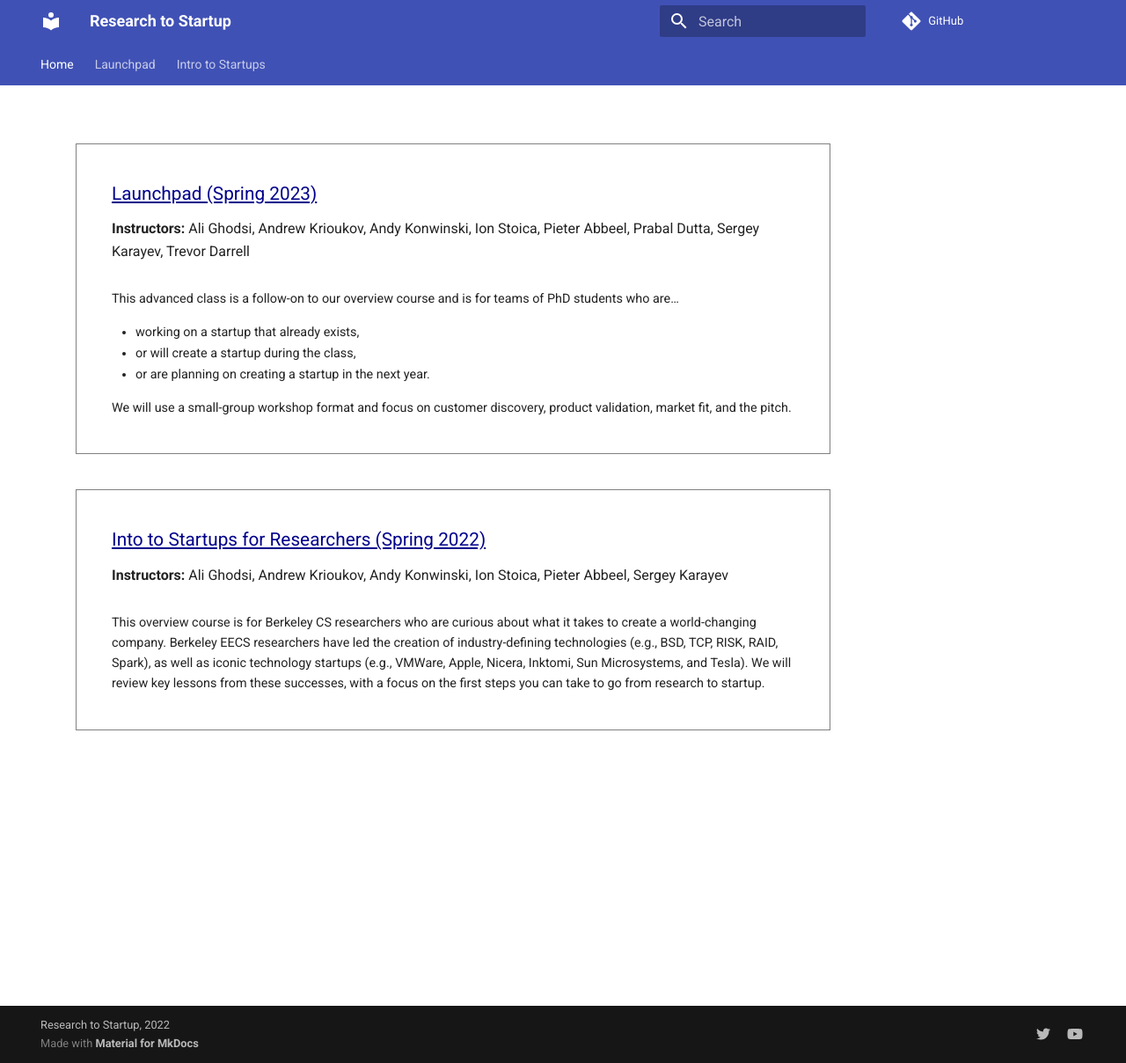
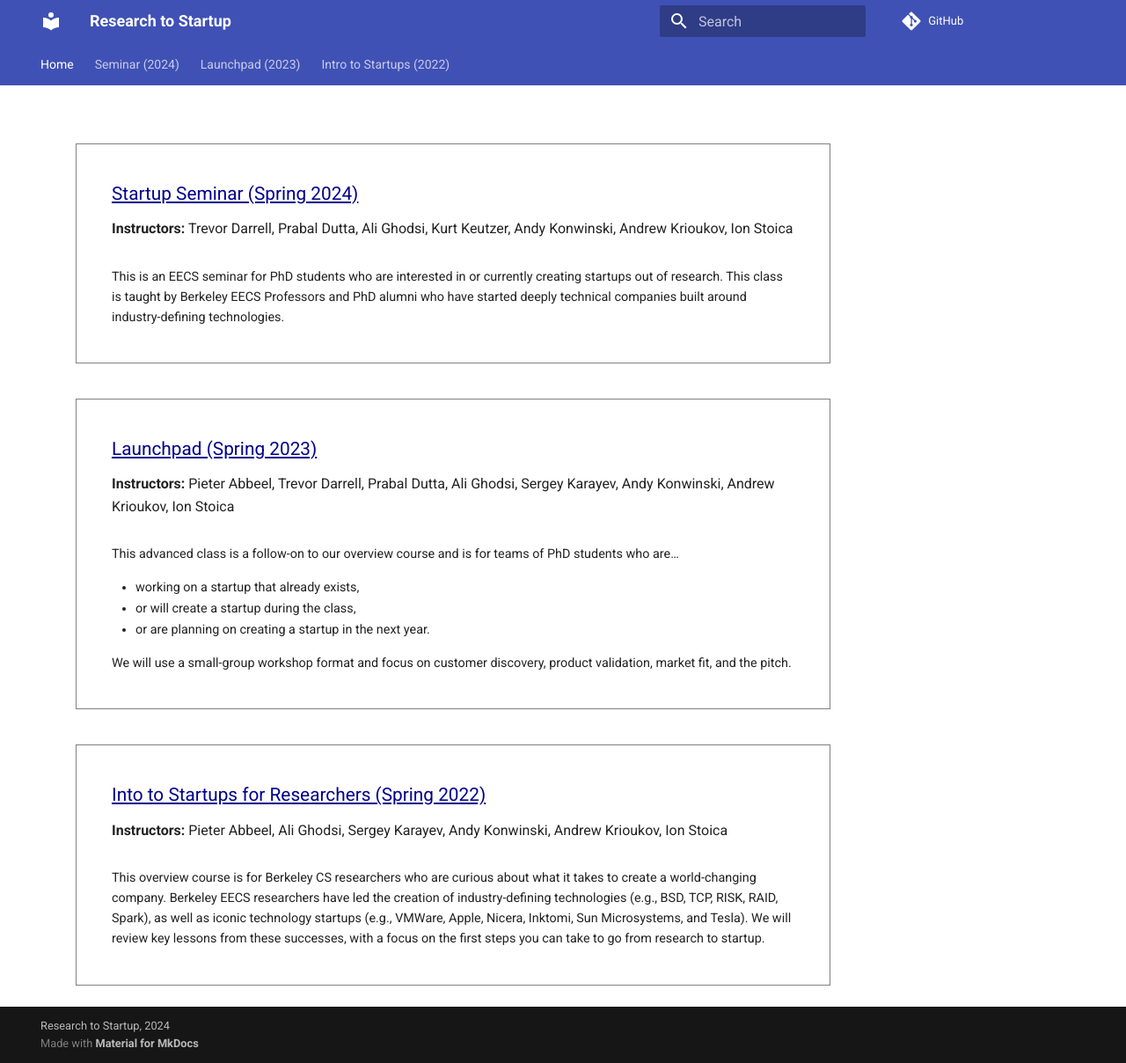
Before and after one commit to research-to-startup/research-to-startup.github.io, an MkDocs documentation site: the page built from docs/index.md, in a window 1280 px wide and 1208 px high. Shown: the whole window at 88% size. Built offline with MkDocs 1.6.1 and Material for MkDocs 9.7.7, drawn with Linux system fonts in a browser that asks for light colours; comment, search, counter and statistics services are not loaded.

Commit message:
add sp2024 seminar course

```diff
--- a/docs/index.md
+++ b/docs/index.md
@@ -6,24 +6,41 @@ hide:
 <h1 class="title"></h1>
 
 <div class="class-summary" style="margin-top:0">
+  <div class="class-name"><a href="seminar-sp24">Startup Seminar (Spring 2024)</a></div>
+
+  <div class="instructor-list"><b>Instructors:</b> Trevor Darrell, Prabal Dutta, Ali Ghodsi, Kurt Keutzer, Andy Konwinski, Andrew Krioukov, Ion Stoica</div>
+
+  <div class="class-description">This is an EECS seminar for PhD students who
+  are interested in or currently creating startups out of research.  This class
+  is taught by Berkeley EECS Professors and PhD alumni who have started deeply
+  technical companies built around industry-defining technologies.
+  </div>
+</div>
+
+<div class="class-summary" style="margin-top:0">
   <div class="class-name"><a href="launchpad-sp23">Launchpad (Spring 2023)</a></div>
 
-  <div class="instructor-list"><b>Instructors:</b> Ali Ghodsi, Andrew Krioukov, Andy Konwinski, Ion Stoica, Pieter Abbeel, Prabal Dutta, Sergey Karayev, Trevor Darrell</div>
+  <div class="instructor-list"><b>Instructors:</b> Pieter Abbeel, Trevor
+  Darrell, Prabal Dutta, Ali Ghodsi, Sergey Karayev, Andy Konwinski, Andrew
+  Krioukov, Ion Stoica</div>
 
-  <div class="class-description">This advanced class is a follow-on to our overview course and is for teams of PhD students who are…
+  <div class="class-description">This advanced class is a follow-on to our
+  overview course and is for teams of PhD students who are…
     <ul>
     <li>working on a startup that already exists,</li>
     <li>or will create a startup during the class,</li>
     <li>or are planning on creating a startup in the next year.</li>
   </ul>
-  We will use a small-group workshop format and focus on customer discovery, product validation, market fit, and the pitch.
+  We will use a small-group workshop format and focus on customer discovery,
+  product validation, market fit, and the pitch.
   </div>
 </div>
 
 <div class="class-summary">
   <div class="class-name"><a href="intro-sp22">Into to Startups for Researchers (Spring 2022)</a></div>
 
-  <div class="instructor-list"><b>Instructors:</b> Ali Ghodsi, Andrew Krioukov, Andy Konwinski, Ion Stoica, Pieter Abbeel, Sergey Karayev</div>
+  <div class="instructor-list"><b>Instructors:</b> Pieter Abbeel, Ali Ghodsi,
+  Sergey Karayev, Andy Konwinski, Andrew Krioukov, Ion Stoica</div>
 
   <div class="class-description">This overview course is for Berkeley CS researchers who are curious about what it
   takes to create a world-changing company. Berkeley EECS researchers have led
--- a/mkdocs.yml
+++ b/mkdocs.yml
@@ -1,12 +1,12 @@
 site_name: Research to Startup
 site_url: https://startups.berkeley.edu
-repo_url: https://github.com/sergeyk/research-to-startup
+repo_url: https://github.com/research-to-startup/research-to-startup
 repo_name: GitHub
 edit_uri: edit/main/docs/
 
 site_description:
 site_author: Research to Startup
-copyright: Research to Startup, 2022
+copyright: Research to Startup, 2024
 # google_analytics:
 #   - UA-118687450-1
 #   - auto
@@ -34,12 +34,13 @@ plugins:
 
 extra:
   social:
-    - icon: fontawesome/brands/twitter
-      link: https://twitter.com/research_to_startup
-    - icon: fontawesome/brands/youtube
-      link: https://www.youtube.com/c/ResearchToStartup
+#    - icon: fontawesome/brands/twitter
+#      link: https://twitter.com/research_to_startup
+#    - icon: fontawesome/brands/youtube
+#      link: https://www.youtube.com/c/ResearchToStartup
 
 nav:
   - 'Home': 'index.md'
-  - 'Launchpad': 'launchpad-sp23.md'
-  - 'Intro to Startups': 'intro-sp22.md'
+  - 'Seminar (2024)': 'seminar-sp24.md'
+  - 'Launchpad (2023)': 'launchpad-sp23.md'
+  - 'Intro to Startups (2022)': 'intro-sp22.md'
```
Also changed, not shown: docs/seminar-sp24.md (added, +35 -0 lines), docs/images/instructors-research-to-startup-sp24.png (added).
